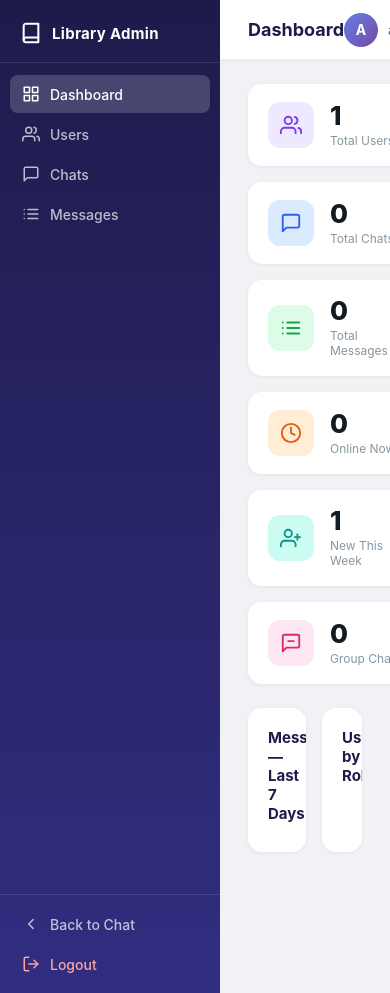
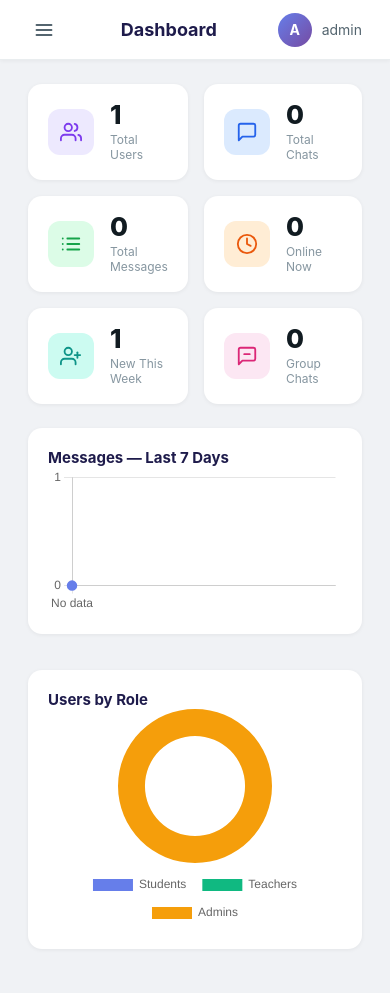
Before and after one commit to abenezer6288-stack/php_chat_web, a PHP site: page /admin.php in a window 390 px wide. Run offline with PHP 8.4, Linux system fonts and the light colour scheme; a user stored in the database is signed in; data comes from the database, SQL or seed files in the repository; data that the repository does not hold is empty.

Commit message:
admin previllage side bar problem solved/ responsiveness

```diff
--- a/admin.php
+++ b/admin.php
@@ -65,10 +65,14 @@ while ($r = $msg_trend->fetch_assoc()) { $trend_labels[] = $r['d']; $trend_value
       </a>
     </div>
   </aside>
+  <div id="admOverlay" class="adm-overlay"></div>
 
   <!-- Main -->
   <main class="adm-main">
     <div class="adm-topbar">
+      <button class="adm-hamburger" id="admHamburger" title="Menu">
+        <svg width="20" height="20" viewBox="0 0 24 24" fill="none" stroke="currentColor" stroke-width="2.2" stroke-linecap="round" stroke-linejoin="round"><line x1="3" y1="6" x2="21" y2="6"/><line x1="3" y1="12" x2="21" y2="12"/><line x1="3" y1="18" x2="21" y2="18"/></svg>
+      </button>
       <div id="adm-page-title" class="adm-page-title">Dashboard</div>
       <div class="adm-topbar-user">
         <div class="adm-topbar-avatar"><?php echo strtoupper(substr($_SESSION['username'],0,1)); ?></div>
--- a/css/admin.css
+++ b/css/admin.css
@@ -241,3 +241,62 @@
 .adm-msg-item-header { display: flex; align-items: center; gap: 8px; margin-bottom: 6px; flex-wrap: wrap; }
 .adm-msg-time { font-size: 11px; color: #8696a0; white-space: nowrap; }
 .adm-msg-item-body { font-size: 13.5px; color: #111b21; line-height: 1.5; padding-left: 2px; word-break: break-word; }
+
+/* ── Mobile hamburger ── */
+.adm-hamburger {
+    display: none;
+    align-items: center;
+    justify-content: center;
+    background: transparent;
+    border: none;
+    cursor: pointer;
+    padding: 6px;
+    border-radius: 8px;
+    color: #54656f;
+    flex-shrink: 0;
+    transition: background 0.2s;
+}
+.adm-hamburger:hover { background: #f0f2f5; }
+
+.adm-overlay {
+    display: none;
+    position: fixed;
+    inset: 0;
+    background: rgba(0,0,0,0.45);
+    z-index: 99;
+    opacity: 0;
+    pointer-events: none;
+    transition: opacity 0.25s ease;
+}
+.adm-overlay.visible {
+    opacity: 1;
+    pointer-events: all;
+}
+
+@media (max-width: 768px) {
+    .adm-hamburger { display: flex; }
+
+    .adm-overlay { display: block; }
+
+    .adm-nav {
+        position: fixed;
+        left: -240px;
+        top: 0;
+        height: 100%;
+        z-index: 100;
+        transition: left 0.25s ease;
+        width: 220px;
+    }
+
+    .adm-nav.open { left: 0; }
+
+    .adm-layout { overflow: hidden; }
+
+    .adm-stats-grid { grid-template-columns: repeat(2, 1fr); }
+
+    .adm-charts-row { grid-template-columns: 1fr; }
+
+    .adm-card-header { flex-direction: column; align-items: flex-start; gap: 10px; }
+
+    .adm-table-wrap { overflow-x: auto; }
+}
--- a/js/admin.js
+++ b/js/admin.js
@@ -1,5 +1,16 @@
 // ── Tab navigation ──────────────────────────────────────────
 const PAGE_TITLES = { dashboard:'Dashboard', users:'User Management', chats:'Chat Management', messages:'Message Logs' };
+
+// Mobile sidebar
+const admHamburger = document.getElementById('admHamburger');
+const admNav = document.querySelector('.adm-nav');
+const admOverlay = document.getElementById('admOverlay');
+
+function openAdmNav() { admNav.classList.add('open'); admOverlay.classList.add('visible'); }
+function closeAdmNav() { admNav.classList.remove('open'); admOverlay.classList.remove('visible'); }
+
+if (admHamburger) admHamburger.addEventListener('click', () => admNav.classList.contains('open') ? closeAdmNav() : openAdmNav());
+if (admOverlay)   admOverlay.addEventListener('click', closeAdmNav);
 
 document.querySelectorAll('.adm-nav-item[data-tab]').forEach(link => {
   link.addEventListener('click', e => {
@@ -13,6 +24,7 @@ document.querySelectorAll('.adm-nav-item[data-tab]').forEach(link => {
     if (tab === 'users')    loadUsers();
     if (tab === 'chats')    loadChats();
     if (tab === 'messages') loadMessages();
+    closeAdmNav();
   });
 });
 
```
